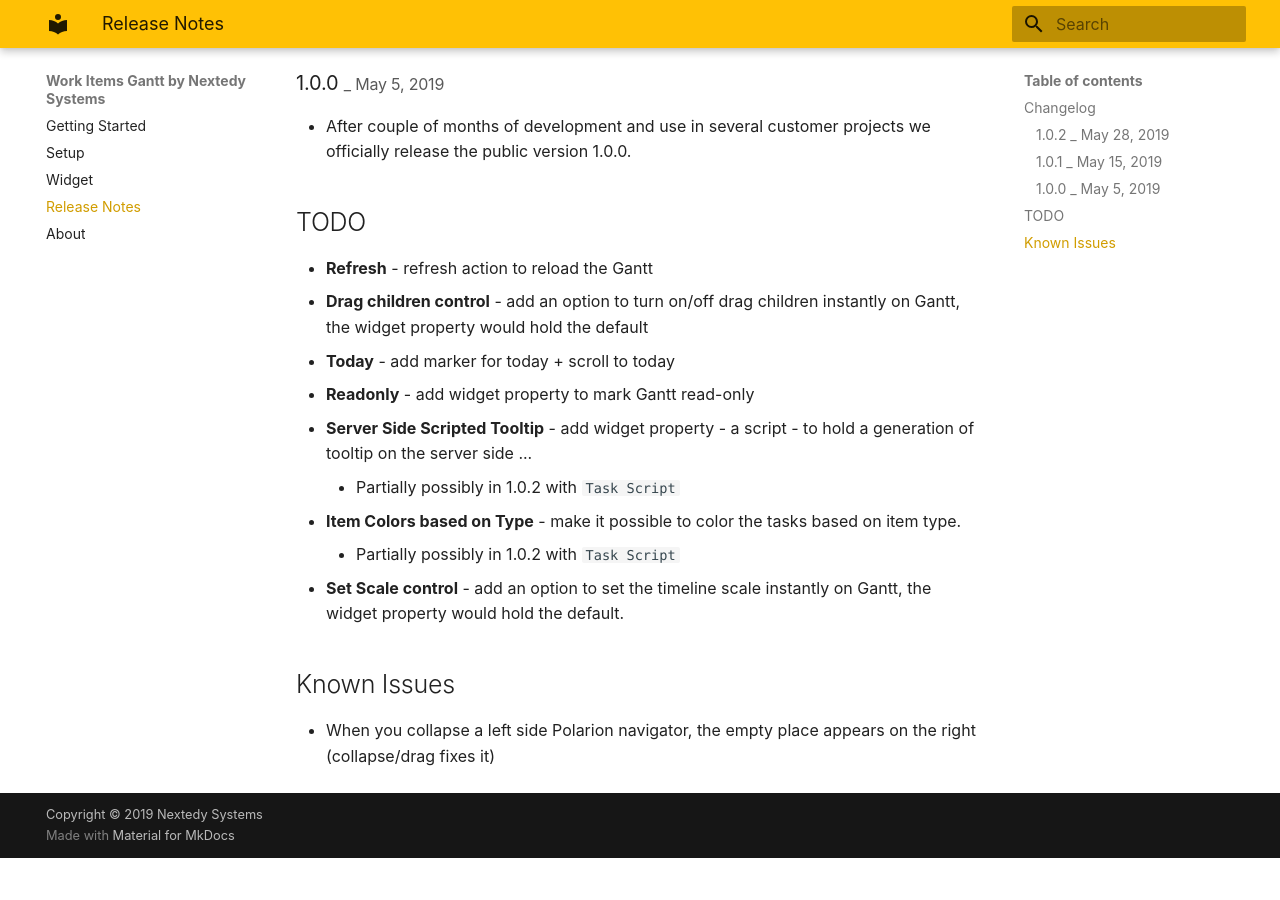
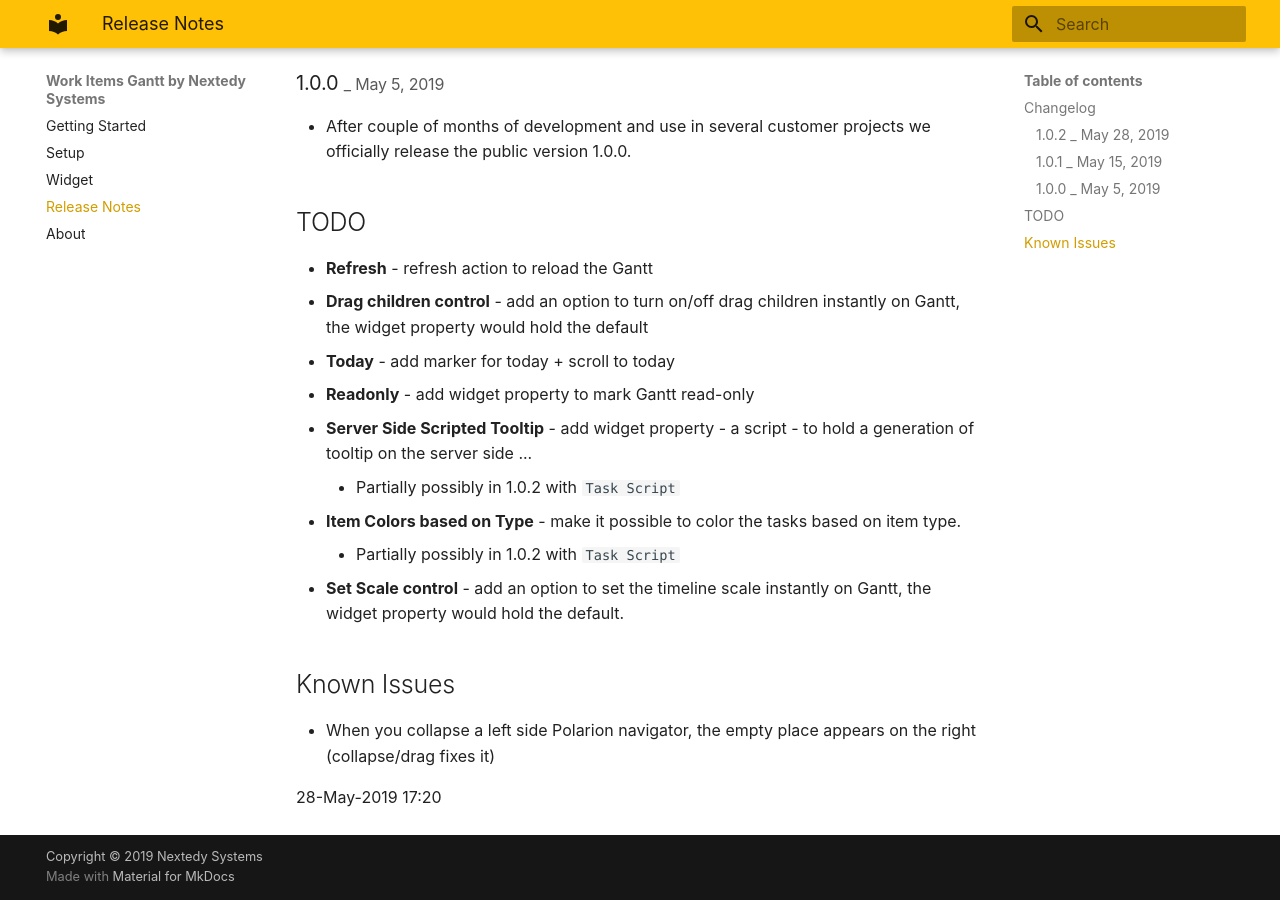
Before and after one commit to nextedy/gantt-docs, an MkDocs documentation site: the page built from docs/changelog.md, in a window 1280 px wide and 900 px high, scrolled down 830 px. Built offline with MkDocs 1.6.1 and Material for MkDocs 9.7.7, drawn with Linux system fonts in a browser that asks for light colours; before the commit the page ends 1688 px from its top, so only the background shows below that.

Commit message:
fix missing style

```diff
--- a/docs/changelog.md
+++ b/docs/changelog.md
@@ -41,3 +41,6 @@
 
 ## Known Issues
 * When you collapse a left side Polarion navigator, the empty place appears on the right (collapse/drag fixes it)
+
+
+28-May-2019 17:20
```
